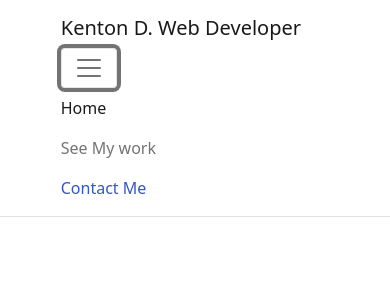
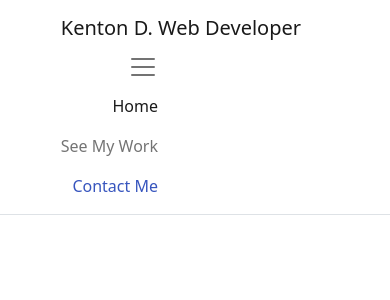
Before and after one commit to kduprey/kentonduprey-site, a Next.js app: page /components/Navbar in a window 390 px wide. Both pictures are taken after a click on the button "Toggle navigation". Shown: the top 300 px of the page. Built offline with nearby package versions, Linux system fonts and the light colour scheme.

Commit message:
updating navbar layout

```diff
--- a/pages/_app.js
+++ b/pages/_app.js
@@ -1,4 +1,4 @@
-import "/styles/globals.scss";
+import "../styles/globals.scss";
 
 import { useEffect } from "react";
 
--- a/pages/components/Navbar.js
+++ b/pages/components/Navbar.js
@@ -7,9 +7,9 @@ const Navbar = () => {
 				<a className="navbar-brand" href="#">
 					Kenton D. Web Developer
 				</a>
-				<div>
+				<div className="d-flex flex-column align-items-end">
 					<button
-						className="navbar-toggler"
+						className="navbar-toggler border-0 px-0"
 						type="button"
 						data-bs-toggle="collapse"
 						data-bs-target="#navbarLinks"
@@ -19,19 +19,20 @@ const Navbar = () => {
 					>
 						<span className="navbar-toggler-icon"></span>
 					</button>
+
 					<div className="collapse navbar-collapse" id="navbarLinks">
 						<div className="navbar-nav">
 							<a
-								className="nav-link active"
+								className="nav-link active text-end"
 								aria-current="true"
 								href="#"
 							>
 								Home
 							</a>
-							<a className="nav-link" href="#">
-								See My work
+							<a className="nav-link text-end" href="#">
+								See My Work
 							</a>
-							<a className="nav-link text-primary ml-lg-3">
+							<a className="nav-link text-primary ml-lg-3 text-end">
 								Contact Me
 							</a>
 						</div>
--- a/styles/globals.scss
+++ b/styles/globals.scss
@@ -1,6 +1,3 @@
-$enable-gradients: true;
-$enable-shadows: true;
-
 $body-color: #333;
 $blue: #3755be;
 
@@ -8,4 +5,6 @@ $font-family-sans-serif: system-ui, -apple-system, "Segoe UI", Roboto,
 	"Helvetica Neue", Arial, "Noto Sans", "Liberation Sans", sans-serif,
 	"Apple Color Emoji", "Segoe UI Emoji", "Segoe UI Symbol", "Noto Color Emoji";
 
+$btn-focus-width: 0;
+
 @import "../node_modules/bootstrap/scss/bootstrap";
```
